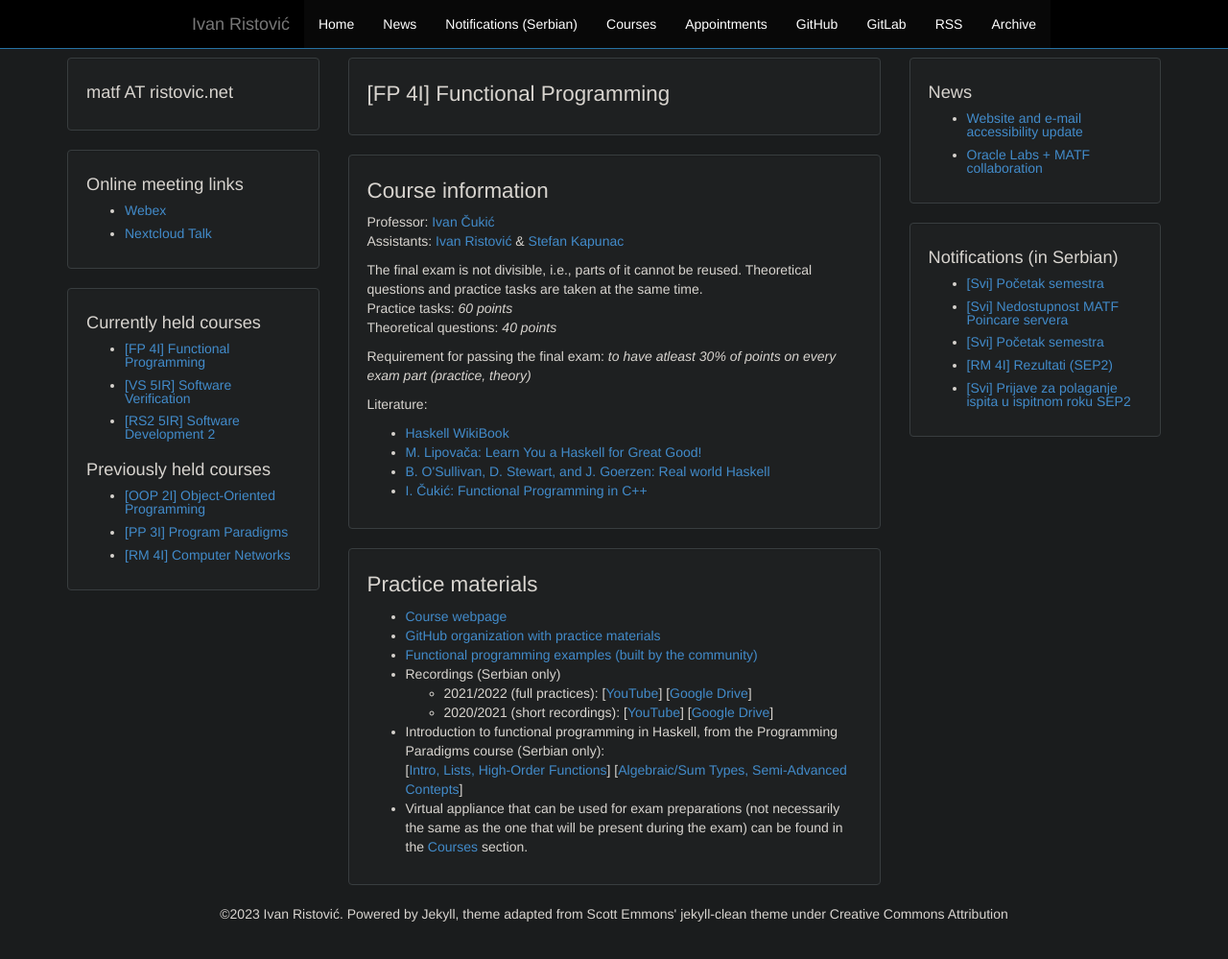
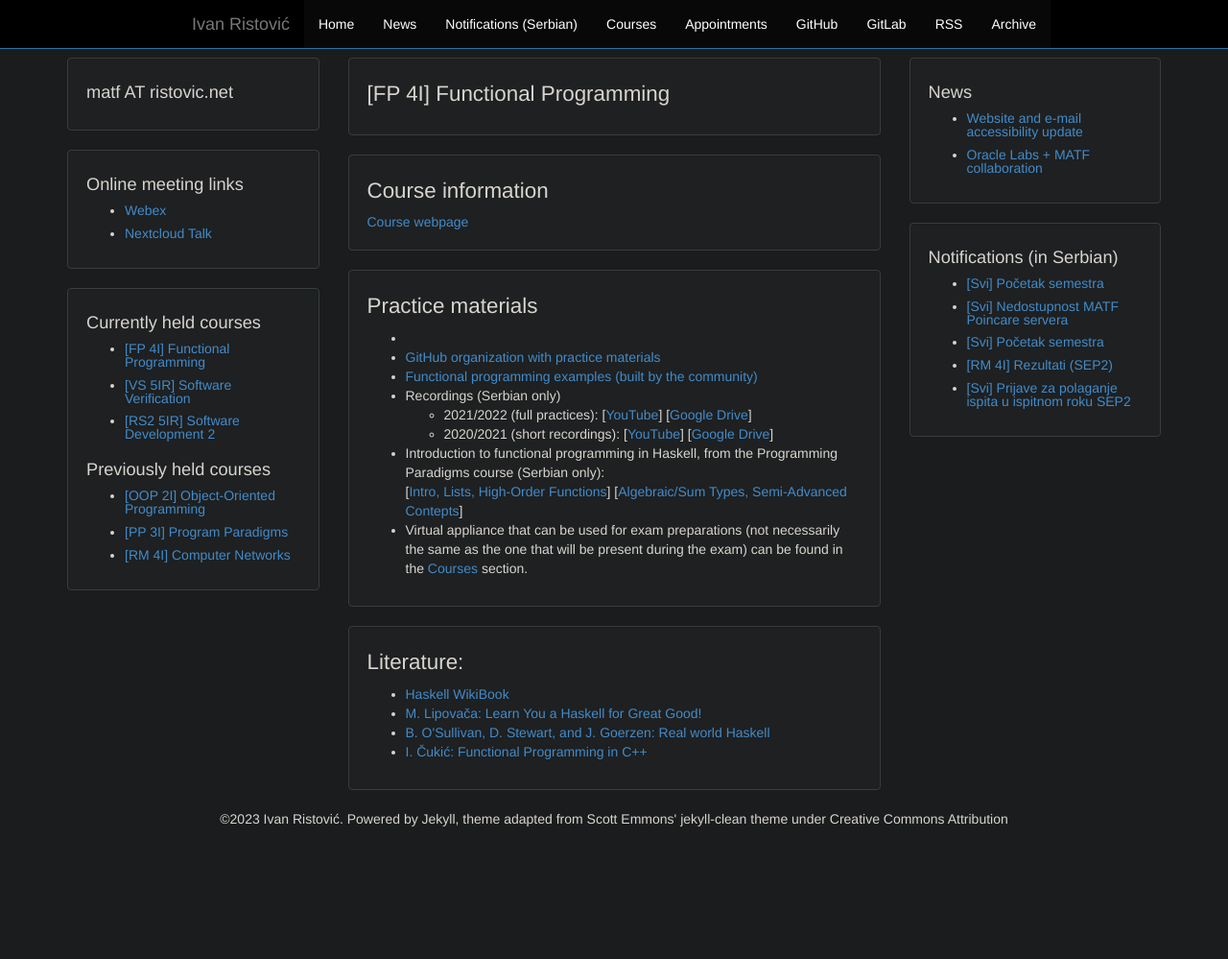
Before and after one commit to ivan-ristovic/ivan-ristovic.github.io, a Jekyll site: the page built from courses/fp/index.html, in a window 1280 px wide and 1032 px high. Shown: the top 999 px of the window at 96% size. Built offline with Jekyll 4.4.1, drawn with Linux system fonts in a browser that asks for light colours.

Commit message:
[FP] Simplify

```diff
--- a/courses/fp/index.html
+++ b/courses/fp/index.html
@@ -8,37 +8,13 @@ layout: default
 
 <div class="well">
     <h1>Course information</h1>
-    <p>
-        Professor: <a href="http://poincare.matf.bg.ac.rs/~ivan.cukic/">Ivan Čukić</a>
-        <br>
-        Assistants: <a href="{{ site.baseurl}}">Ivan Ristović</a> & <a href="http://poincare.matf.bg.ac.rs/~stefan.kapunac/">Stefan Kapunac</a>
-    </p>
-    <p>
-        The final exam is not divisible, i.e., parts of it cannot be reused. Theoretical questions and practice tasks are taken at the same time.
-        <br>
-        Practice tasks: <em>60 points</em>
-        <br>
-        Theoretical questions: <em>40 points</em>
-    </p>
-    <p>
-        Requirement for passing the final exam: <em>to have atleast 30% of points on every exam part (practice, theory)</em>
-    </p>
-    <p>
-        Literature:
-    <ul>
-        <li><a href="https://en.wikibooks.org/wiki/Haskell">Haskell WikiBook</a></li>
-        <li><a href="http://learnyouahaskell.com/chapters">M. Lipovača: Learn You a Haskell for Great Good!</a></li>
-        <li><a href="">B. O'Sullivan, D. Stewart, and J. Goerzen: Real world Haskell</a></li>
-        <li><a href="">I. Čukić: Functional Programming in C++</a></li>
-    </ul>
-    </p>
+    <a href="https://MATF-Functional-Programming.github.io">Course webpage</a>
 </div>
 
 <div class="well">
     <h1>Practice materials</h1>
     <ul>
         <li>
-            <a href="https://MATF-Functional-Programming.github.io">Course webpage</a>
         </li>
         <li>
             <a href="https://github.com/MATF-Functional-Programming">GitHub organization with practice materials</a>
@@ -72,3 +48,13 @@ layout: default
         </li>
     </ul>
 </div>
+
+<div class="well">
+    <h1>Literature:</h1>
+    <ul>
+        <li><a href="https://en.wikibooks.org/wiki/Haskell">Haskell WikiBook</a></li>
+        <li><a href="http://learnyouahaskell.com/chapters">M. Lipovača: Learn You a Haskell for Great Good!</a></li>
+        <li><a href="">B. O'Sullivan, D. Stewart, and J. Goerzen: Real world Haskell</a></li>
+        <li><a href="">I. Čukić: Functional Programming in C++</a></li>
+    </ul>
+</div>
```
